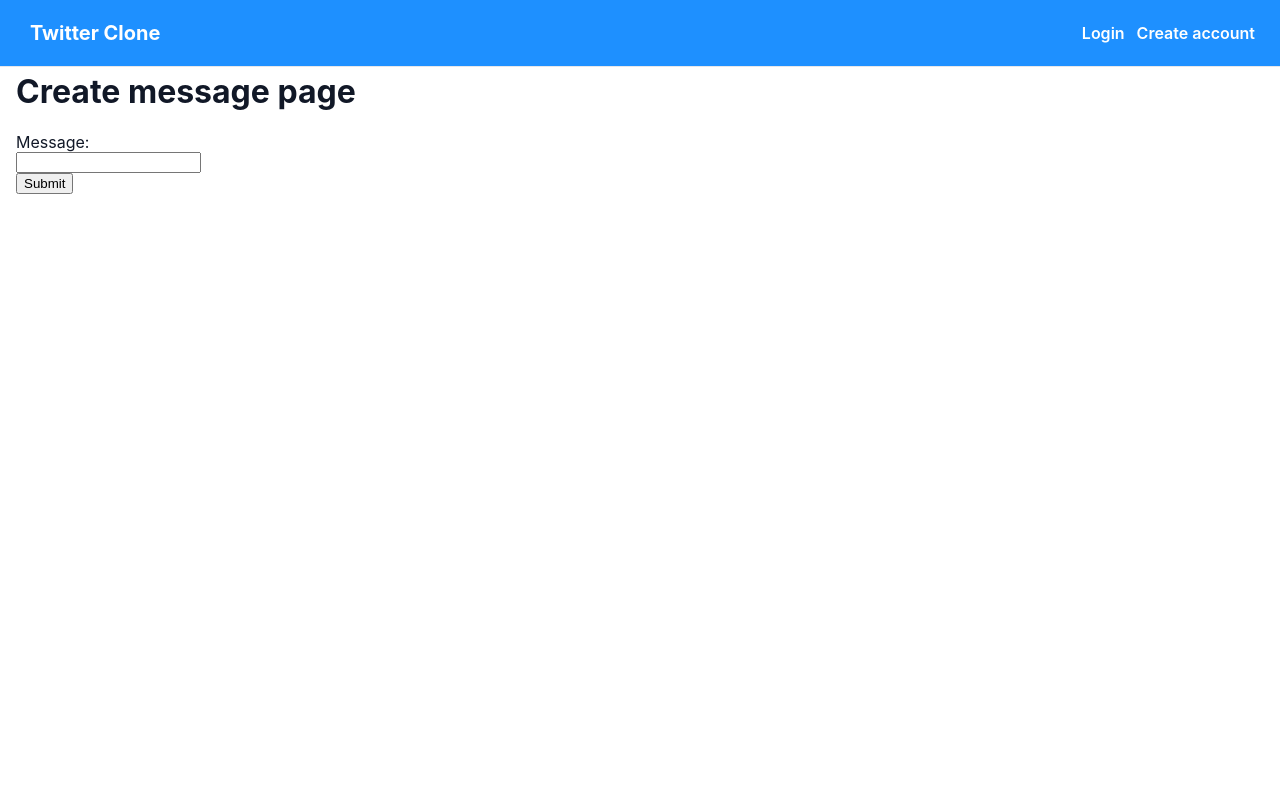
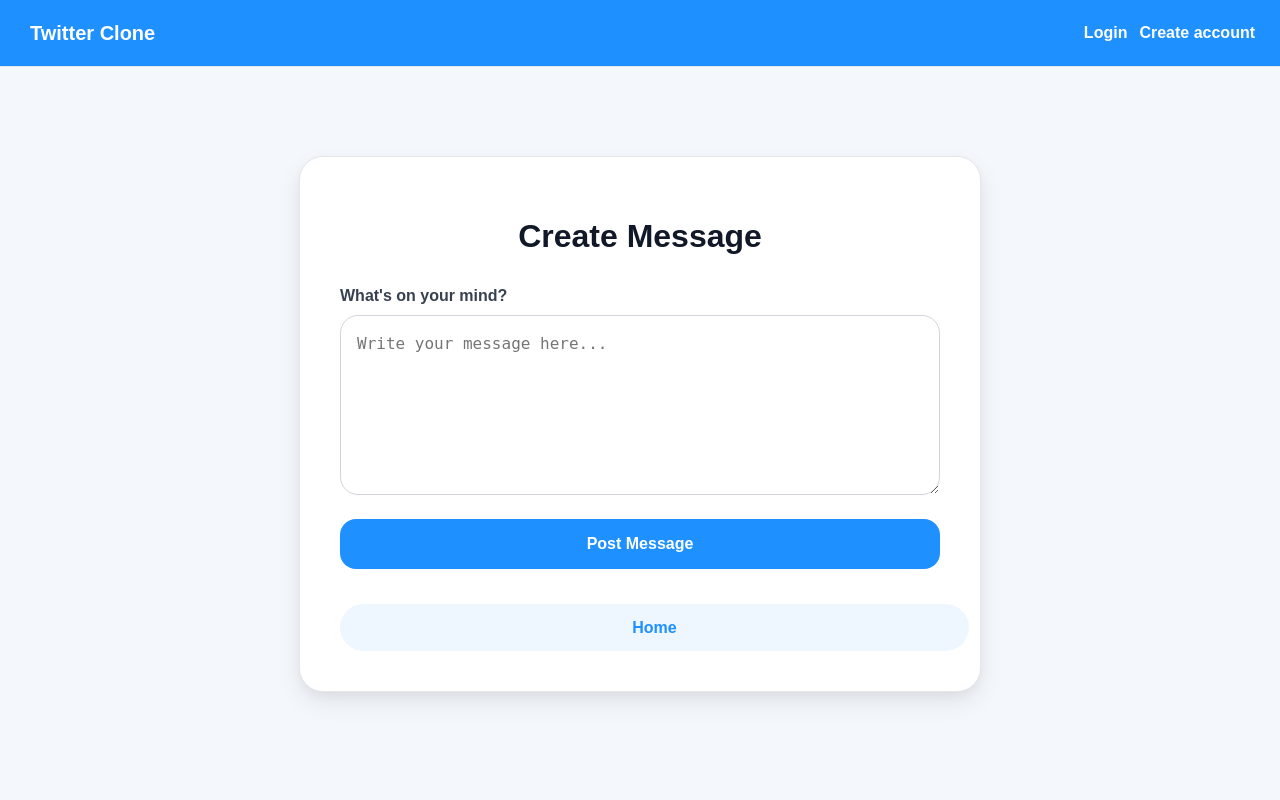
Before and after one commit to jasmineeliu/twitter-clone, a FastAPI app: page /create_message in a window 1280 px wide. Run offline with FastAPI, Linux system fonts and the light colour scheme.

Commit message:
making css changes

```diff
--- a/services/web/templates/base.html
+++ b/services/web/templates/base.html
@@ -210,6 +210,7 @@
                 .tweets-holder {
                 width: 60%;
                 }
+
         </style>
     </head>
     <body>
@@ -236,6 +237,7 @@
 
             {% if tweets %}
             <div class="tweets-container">
+                {% block successContent %}{% endblock %}
                 <section class="tweets-holder">
                     <div class="nav-search-box">
                     <form class="nav-search" action="/search" method="get" role="search">
--- a/services/web/templates/create_message.html
+++ b/services/web/templates/create_message.html
@@ -1,10 +1,193 @@
 {% extends "base.html" %}
 
 {% block content %}
-    <h1>Create message page</h1>
-    <form action="/create_message" method="post">
-        <label for="message">Message:</label><br>
-        <input type="text" id="message" name="message" required><br>
-        <input type="submit" value="Submit">
-    </form>
+
+<style>
+    body {
+        background: #f4f7fb;
+        font-family: Arial, Helvetica, sans-serif;
+    }
+
+    .message-container {
+        min-height: 80vh;
+        display: flex;
+        justify-content: center;
+        align-items: center;
+        padding: 2rem;
+    }
+
+    .message-card {
+        width: 100%;
+        max-width: 600px;
+
+        background: white;
+
+        padding: 2.5rem;
+
+        border-radius: 24px;
+
+        border: 1px solid #e5e7eb;
+
+        box-shadow:
+            0 10px 25px rgba(0, 0, 0, 0.08),
+            0 4px 10px rgba(0, 0, 0, 0.04);
+    }
+
+    .message-card h1 {
+        text-align: center;
+        margin-bottom: 2rem;
+
+        color: #111827;
+        font-size: 2rem;
+    }
+
+    .form-group {
+        margin-bottom: 1.5rem;
+    }
+
+    .form-group label {
+        display: block;
+
+        margin-bottom: 0.6rem;
+
+        font-weight: 600;
+        color: #374151;
+
+        font-size: 1rem;
+    }
+
+    .form-group textarea {
+        width: 100%;
+        min-height: 180px;
+
+        padding: 1rem;
+
+        border-radius: 18px;
+        border: 1px solid #d1d5db;
+
+        font-size: 1rem;
+        line-height: 1.5;
+
+        resize: vertical;
+
+        box-sizing: border-box;
+
+        transition:
+            border-color 0.2s ease,
+            box-shadow 0.2s ease;
+    }
+
+    .form-group textarea:focus {
+        outline: none;
+
+        border-color: #1e90ff;
+
+        box-shadow:
+            0 0 0 4px rgba(30, 144, 255, 0.15);
+    }
+
+    .submit-btn {
+        width: 100%;
+
+        padding: 1rem;
+
+        border: none;
+        border-radius: 16px;
+
+        background: #1e90ff;
+        color: white;
+
+        font-size: 1rem;
+        font-weight: 700;
+
+        cursor: pointer;
+
+        transition:
+            background 0.2s ease,
+            transform 0.15s ease,
+            box-shadow 0.2s ease;
+    }
+
+    .submit-btn:hover {
+        background: #1877db;
+
+        transform: translateY(-1px);
+
+        box-shadow:
+            0 6px 14px rgba(30, 144, 255, 0.25);
+    }
+
+    .submit-btn:active {
+        transform: translateY(0);
+    }
+
+    .home-link {
+        display: inline-flex;
+        justify-content: center;
+        align-items: center;
+
+        width: 100%;
+
+        margin-top: 1.2rem;
+
+        padding: 0.9rem;
+
+        border-radius: 999px;
+
+        background: #eef6ff;
+        color: #1e90ff;
+
+        text-decoration: none;
+        font-weight: 700;
+
+        transition:
+            background 0.2s ease,
+            transform 0.15s ease;
+    }
+
+    .home-link:hover {
+        background: #dbeeff;
+        transform: translateY(-1px);
+    }
+</style>
+
+<div class="message-container">
+
+    <div class="message-card">
+
+        <h1>Create Message</h1>
+
+        <form action="/create_message" method="post">
+
+            <div class="form-group">
+
+                <label for="message">
+                    What's on your mind?
+                </label>
+
+                <textarea
+                    id="message"
+                    name="message"
+                    placeholder="Write your message here..."
+                    required
+                ></textarea>
+
+            </div>
+
+            <input
+                type="submit"
+                value="Post Message"
+                class="submit-btn"
+            >
+
+        </form>
+
+        <a href="/" class="home-link">
+            Home
+        </a>
+
+    </div>
+
+</div>
+
 {% endblock %}
--- a/services/web/templates/message_posted.html
+++ /dev/null
@@ -1,5 +0,0 @@
-{% extends "base.html" %}
-
-{% block content %}
-    <h1>Your message has been posted</h1>
-{% endblock %}
```
Also changed, not shown: services/web/routes.py (+1 -10 lines), services/web/templates/create_account.html (+20 -1 lines), services/web/templates/created_tweet.html (added, +22 -0 lines). Lines whose indentation alone changed are shown as unchanged.
